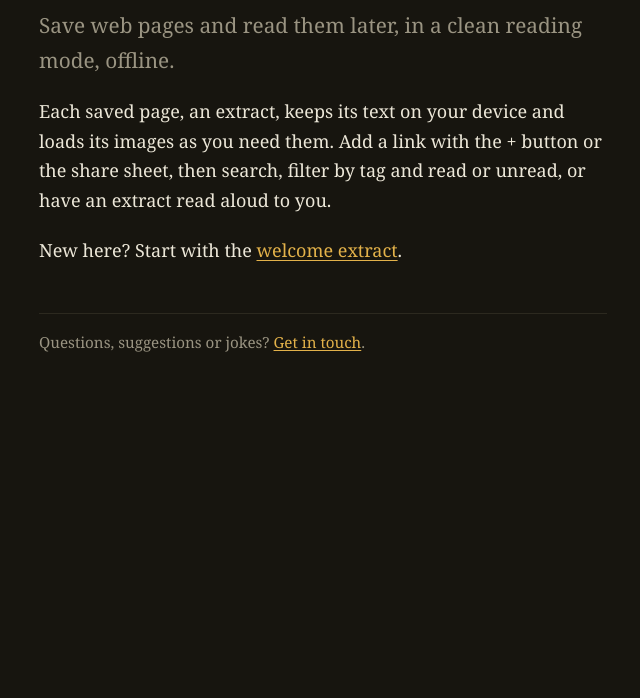
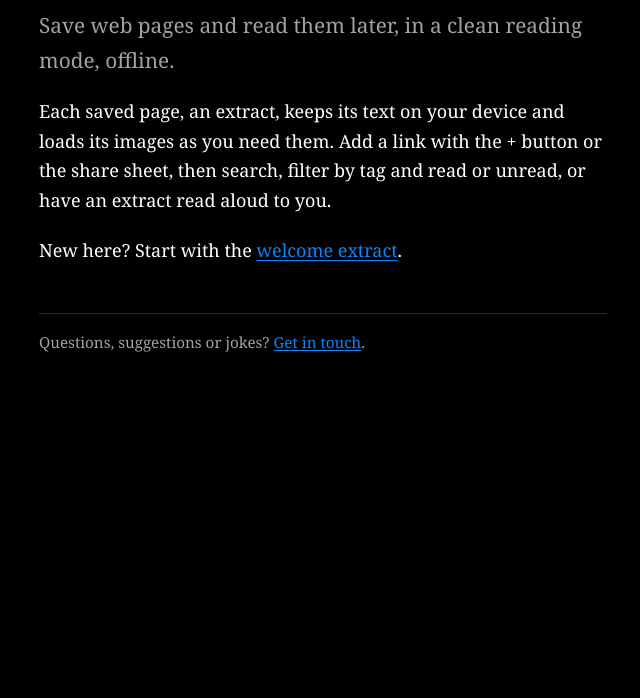
Before and after one commit to ozbe/vanilla-gh-pages, a plain HTML site: page index.html in a window 1280 px wide. Shown: the part 102-800 px from the top of the page, without its empty margins (317-957 px from the left). Drawn offline with Linux system fonts and the dark colour scheme.

Commit message:
Match the app's colors: black and white with the icon's blue
Dark mode is black with white text and the icon's blue (#0B84FF) for links; light
mode is white with the app's reader blue, which keeps enough contrast on white.

Claude-Session: https://claude.ai/code/session_0173bPULigRP2tbDpyma4c7m

```diff
--- a/style.css
+++ b/style.css
@@ -1,18 +1,18 @@
 :root {
   color-scheme: light dark;
-  --bg: #fffdf8;
-  --fg: #1d1b16;
-  --muted: #6b665a;
-  --link: #9a6a00;
-  --rule: #e8e2d2;
+  --bg: #ffffff;
+  --fg: #1c1c1e;
+  --muted: #6c6c70;
+  --link: #0a6cdc;
+  --rule: #e5e5ea;
 }
 @media (prefers-color-scheme: dark) {
   :root {
-    --bg: #17150f;
-    --fg: #ece7d8;
-    --muted: #9a9482;
-    --link: #e3b24a;
-    --rule: #2c291f;
+    --bg: #000000;
+    --fg: #ffffff;
+    --muted: #a1a1a8;
+    --link: #0b84ff;
+    --rule: #2c2c2e;
   }
 }
 * { box-sizing: border-box; }
```
